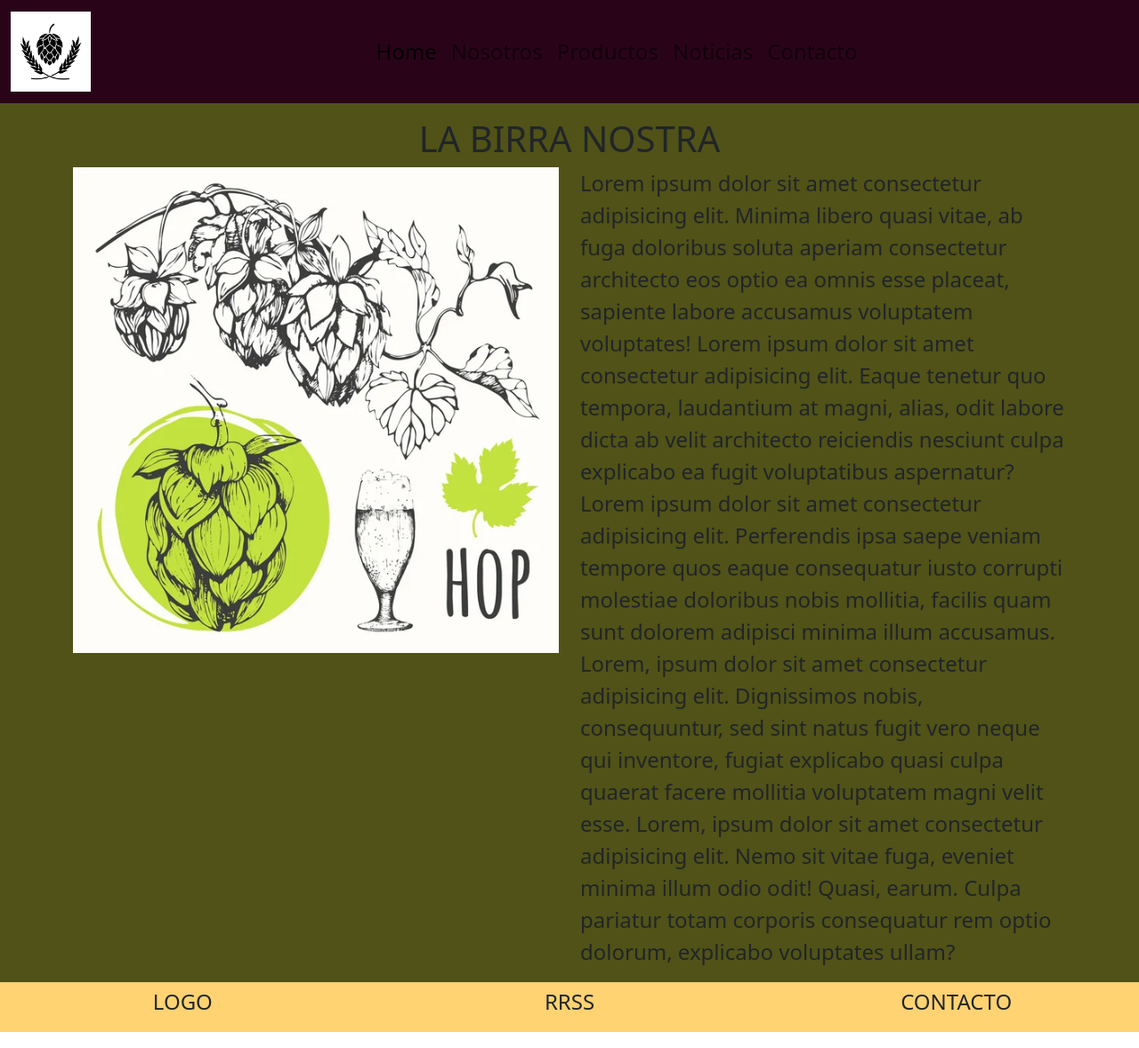
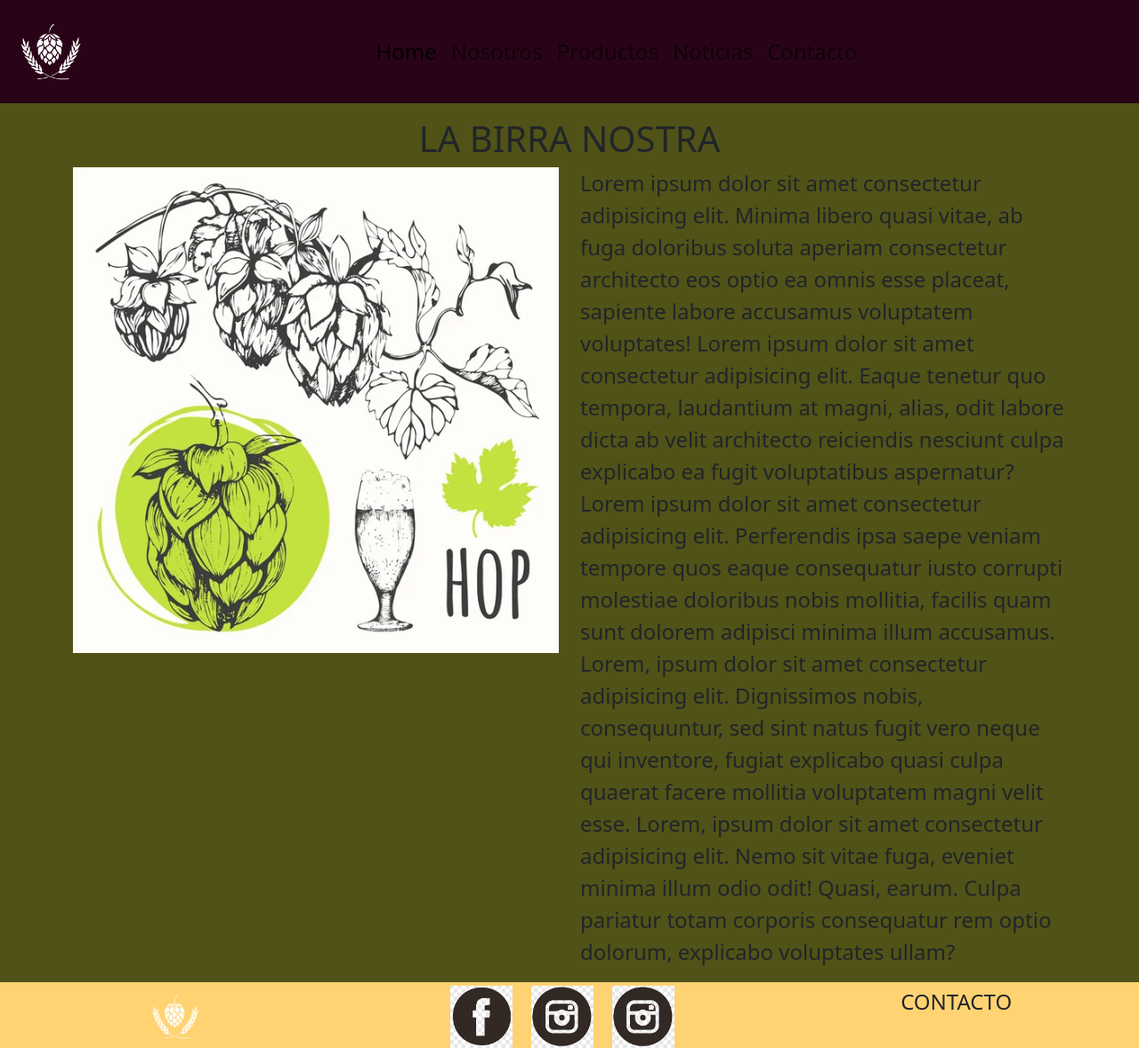
Before and after one commit to MauroQuirico/servidor-QuiricoMauro, a website: page index.html in a window 1280 px wide. Shown: the whole page at 89% size. Drawn offline with nearby package versions, Linux system fonts and the light colour scheme.

Commit message:
cambio de imagenes y footer

```diff
--- a/index.html
+++ b/index.html
@@ -24,7 +24,7 @@
         <nav class="navbar navbar-expand-lg navbar-light fs-4">
             <div class="container-fluid">
                 <a class="navbar-brand" href="#">
-                    <img src="assets/img/logo_lupulo.jpg" alt="logo" width="90" height="90">
+                    <img src="assets/img/logo_lupulo.png" alt="logo" width="90" height="90">
                 </a>
                 <button class="navbar-toggler" type="button" data-bs-toggle="collapse" data-bs-target="#navbarNav"
                     aria-controls="navbarNav" aria-expanded="false" aria-label="Toggle navigation">
@@ -96,10 +96,20 @@
         <div class="cointeiner">
             <div class="row fs-4">
                 <div class="col-12 col-lg-4 text-center mt-1">
-                    <p>LOGO</p>
+                    <a class="navbar-brand" href="#">
+                        <img src="assets/img/logo_lupulo.png" alt="logo" width="70" height="70">
+                    </a>
                 </div>
                 <div class="col-12 col-lg-4 text-center mt-1">
-                    <p>RRSS</p>
+                    <a class="navbar-brand" href="#">
+                        <img src="assets/img/logos-facebook.png" alt="logo" width="70" height="70">
+                    </a>
+                    <a class="navbar-brand" href="#">
+                        <img src="assets/img/logos-twitter.png" alt="logo" width="70" height="70">
+                    </a>
+                    <a class="navbar-brand" href="#">
+                        <img src="assets/img/logos-instagram.png" alt="logo" width="70" height="70">
+                    </a>
                 </div>
                 <div class="col-12 col-lg-4 text-center mt-1">
                     <p>CONTACTO</p>
```
Also changed, not shown: pages/contacto.html (+2 -2 lines), pages/nosotros.html (+2 -2 lines), pages/noticias.html (+2 -2 lines), pages/producto.html (+2 -2 lines), assets/img/Cervezas-Artesanales.jpg, assets/img/cerveza-artesanal-zoom.jpg, assets/img/cervezas-diferentes.jpg, assets/img/logo_lupulo.png (added), assets/img/logos-facebook.png (added), assets/img/logos-instagram.png (added), assets/img/logos-rs.png (added), assets/img/logos-twitter.png (added).
